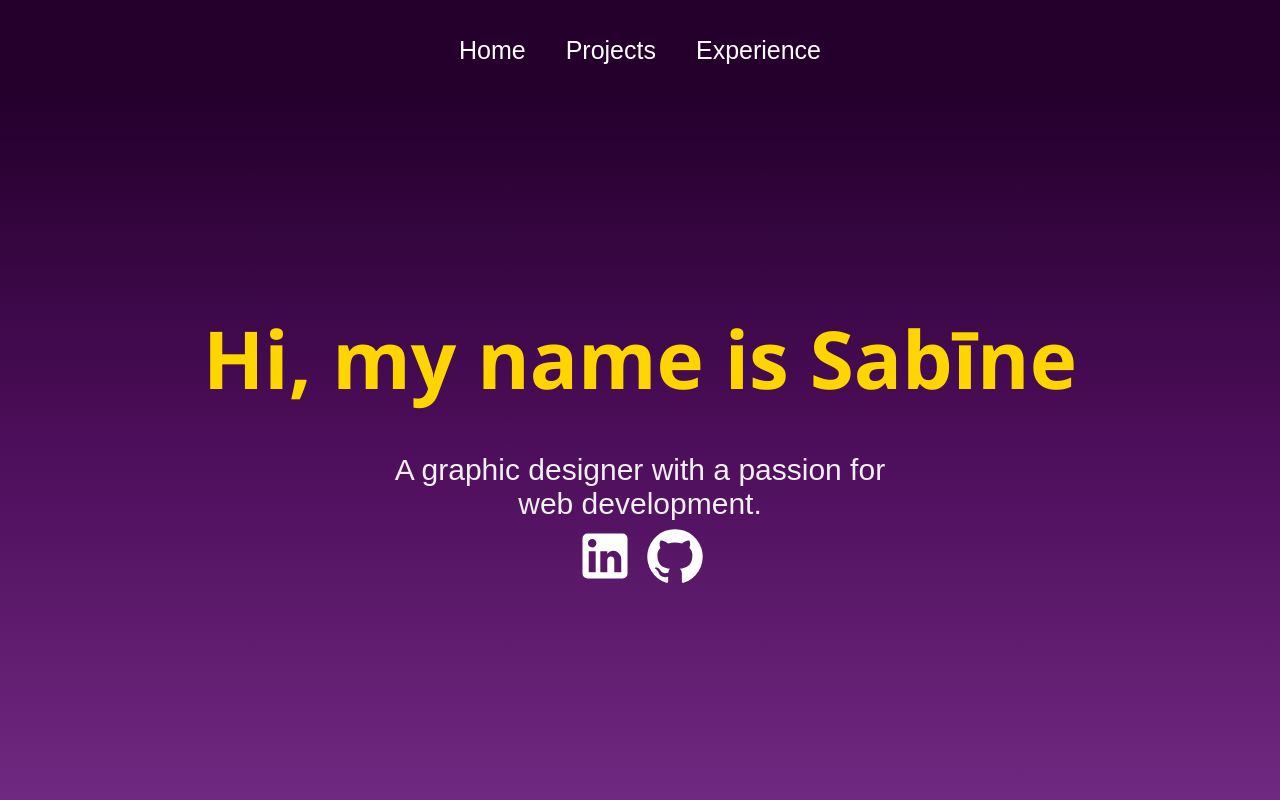
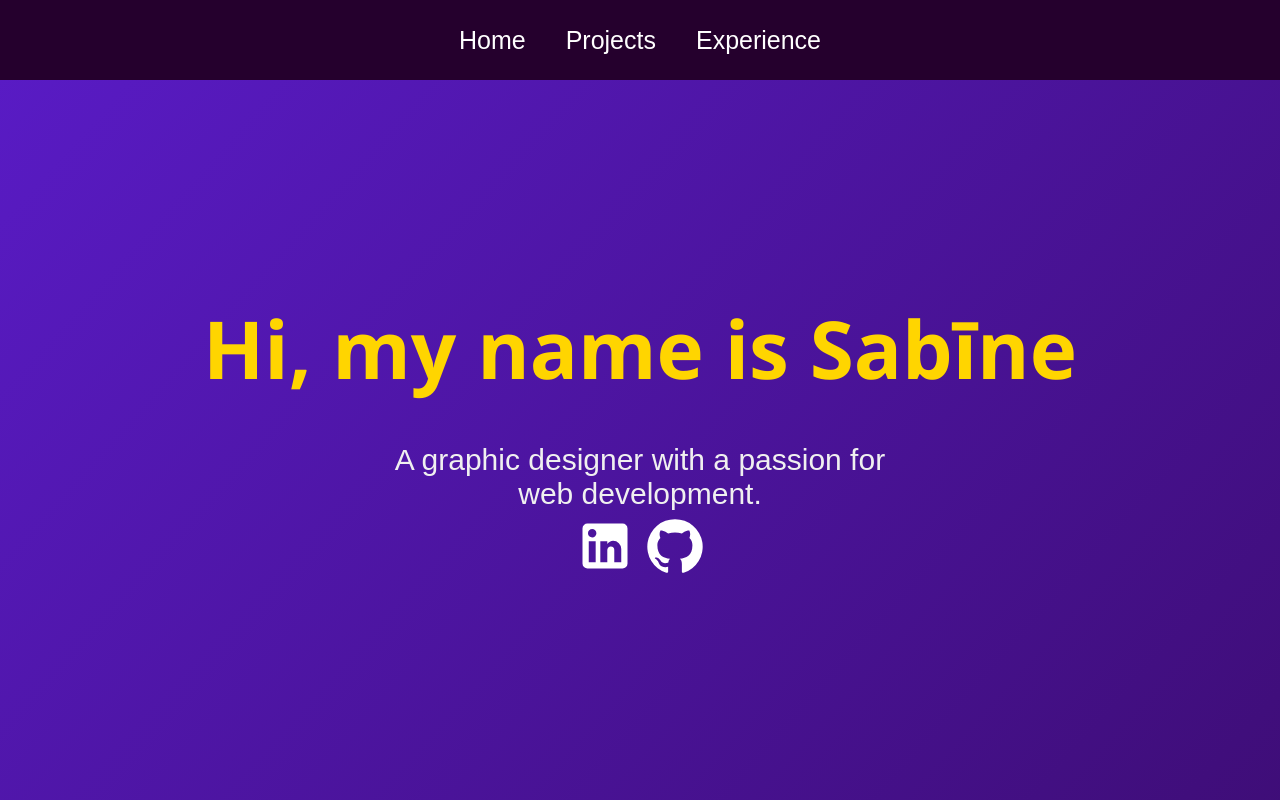
Before and after one commit to SabineZilde/Portfolio-project, a React (Create React App) app: page / in a window 1280 px wide. Shown: the top 800 px of the page. Built offline with nearby package versions, Linux system fonts and the light colour scheme.

Commit message:
fix: animation on home page

```diff
--- a/src/components/Navbar.jsx
+++ b/src/components/Navbar.jsx
@@ -9,6 +9,7 @@ function Navbar() {
   const location = useLocation();
 
   // Set expandNavbar to false, if the location changes
+  // Closes expanded navbar on click
   useEffect(() => {
     setExpandNavbar(false);
   }, [location]);
--- a/src/styles/Home.css
+++ b/src/styles/Home.css
@@ -7,24 +7,29 @@
 
 .about {
   width: 100%;
-    height: calc(100vh - 100px);
+  height: calc(100vh - 80px);
   display: flex;
   flex-direction: column;
   justify-content: center;
   align-items: center;
   text-align: center;
-    background: linear-gradient(180deg, #25002d, #4d0e5b, #702980);
-    animation: Gradient 15s ease infinite;
+  /* background: linear-gradient(132deg, #25002d, #4d0e5b, #702980); */
+  animation: Gradient 25s ease infinite;
   color: #f0f0f0;
+
+  background: linear-gradient(132deg, #FC415A, #591BC5, #25002d);
+  background-size: 400% 400%;
 }
 
 @keyframes Gradient {
   0% {
     background-position: 0% 50%;
   }
+
   50% {
     background-position: 100% 50%;
   }
+
   100% {
     background-position: 0% 50%;
   }
@@ -41,6 +46,7 @@
   width: 40%;
   font-size: 30px;
 }
+
 .prompt svg {
   font-size: 60px;
   margin: 5px;
@@ -84,6 +90,7 @@
   .skills {
     text-align: center;
   }
+
   .list {
     padding: 0;
   }
--- a/src/styles/Navbar.css
+++ b/src/styles/Navbar.css
@@ -1,7 +1,7 @@
 
 .navbar {
     width: 100%;
-    height: 100px;
+    height: 80px;
     background: #25002d;
   }
 
```
Lines whose indentation alone changed are shown as unchanged.
